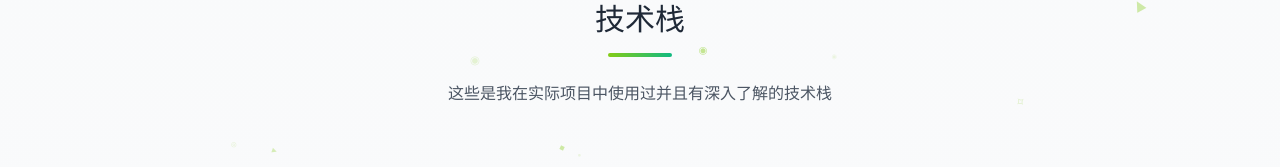
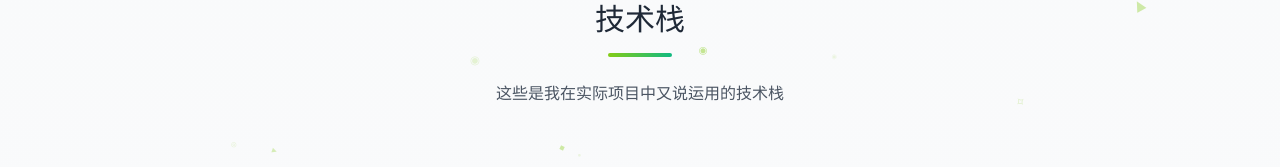
Before and after one commit to afigzb/my, a Vue app: page /skills in a window 1280 px wide. Shown: the part 607-774 px from the top of the page. Built offline with nearby package versions, Linux system fonts and the light colour scheme.

Commit message:
文案修改

```diff
--- a/src/views/Skills.vue
+++ b/src/views/Skills.vue
@@ -59,7 +59,7 @@
           <h2 class="text-3xl font-bold text-gray-800 mb-4">技术栈</h2>
           <div class="w-16 h-1 bg-gradient-to-r from-lime-500 to-emerald-500 mx-auto rounded-full mb-6"></div>
           <p class="text-gray-600 max-w-2xl mx-auto">
-            这些是我在实际项目中使用过并且有深入了解的技术栈
+            这些是我在实际项目中又说运用的技术栈
           </p>
         </div>
 
```
